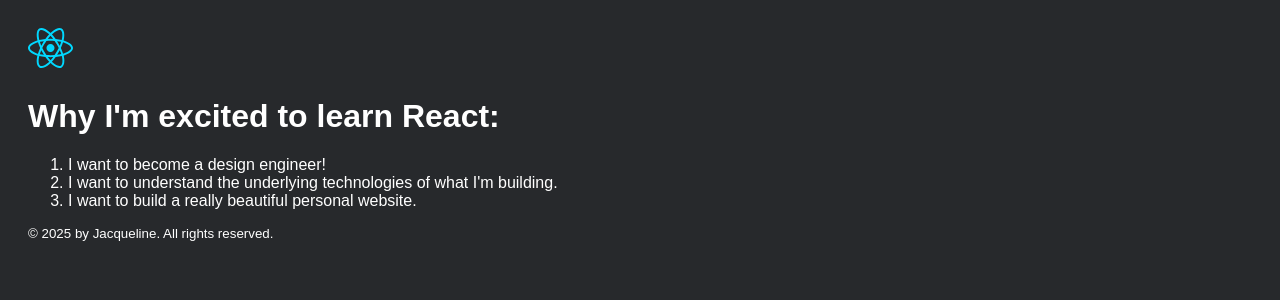
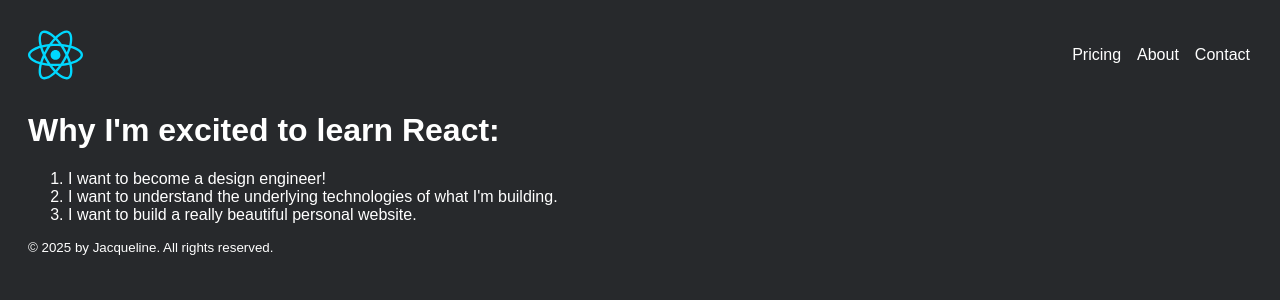
Before and after one commit to jacquelineguo7/first-react, a React (Vite) app: page / in a window 1280 px wide. Shown: the top 300 px of the page. Built offline with nearby package versions, Linux system fonts and the light colour scheme.

Commit message:
adding navbar

```diff
--- a/src/index.css
+++ b/src/index.css
@@ -8,3 +8,25 @@
 h1 {
     margin-top: 30px;
 }
+
+.nav-bar {
+  display: flex;
+  /* flex-direction: row; */
+  justify-content: space-between;
+}
+
+.nav-list {
+    display: flex;
+    list-style: none;
+    flex-direction: row;
+    justify-content: space-between;
+}
+
+.nav-item {
+  padding: 2px;
+  margin-left: 12px;
+}
+
+.logo {
+  width: 55px;
+}
--- a/src/index.jsx
+++ b/src/index.jsx
@@ -17,8 +17,15 @@
 
 function Header() {
   return (
-    <header>
-        <img src="/assets/react.svg" alt="React logo" height={40}/>
+    <header className="nav-bar">
+        <img src="/assets/react.svg" className="logo" alt="React logo"/>
+        <nav>
+          <ul className="nav-list">
+            <li className="nav-item">Pricing</li>
+            <li className="nav-item">About</li>
+            <li className="nav-item">Contact</li>
+          </ul>
+        </nav>
       </header>
   )
 }
```
